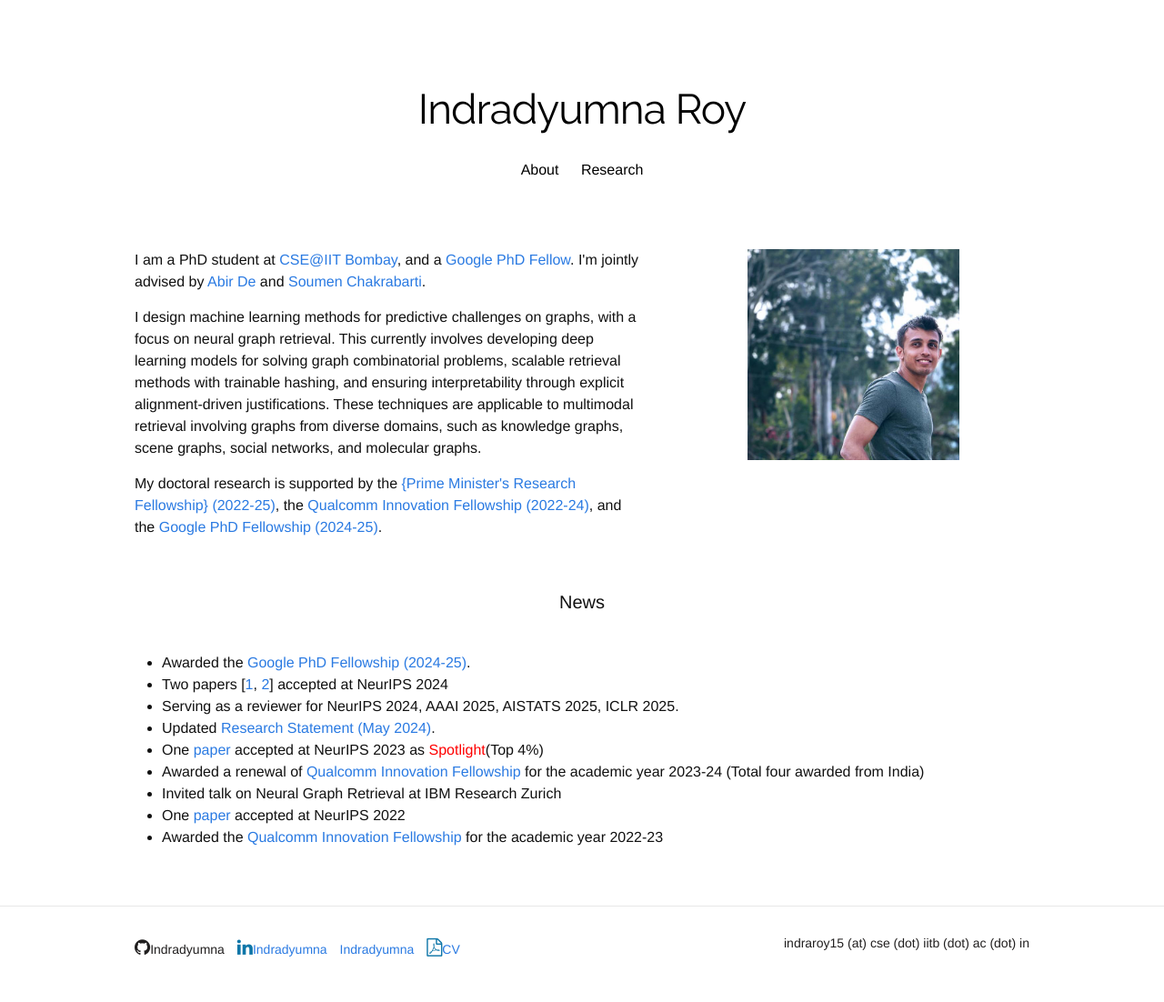
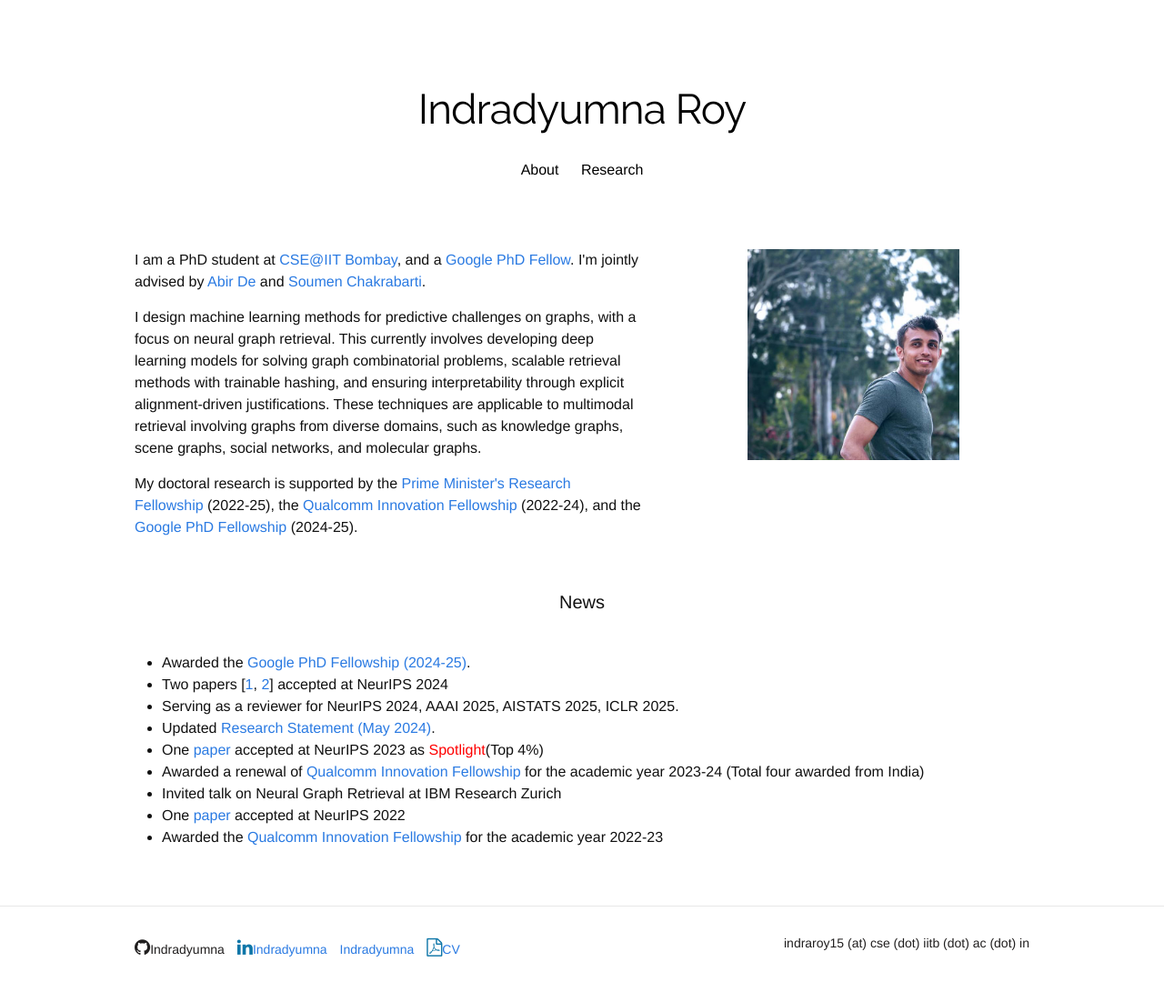
Before and after one commit to Indradyumna/indradyumna.github.io, a Jekyll site: the page built from index.html, in a window 1280 px wide. Shown: the whole page at 91% size. Built offline with Jekyll 4.4.1, drawn with Linux system fonts in a browser that asks for light colours; nearby versions of some CDN libraries; some web fonts are replaced; a style sheet for code colours, icons or effects is not loaded.

```diff
--- a/index.html
+++ b/index.html
@@ -13,9 +13,9 @@ title: "Indradyumna Roy"
 		<p>  I design machine learning methods for predictive challenges on graphs, with a focus on neural graph retrieval. This currently involves developing deep learning models for solving graph combinatorial problems,  scalable retrieval methods with trainable hashing, and ensuring interpretability through explicit alignment-driven justifications.
 These techniques are applicable to multimodal retrieval involving graphs from diverse domains, such as knowledge graphs, scene graphs, social networks, and molecular graphs.</p>
 
-  <p>My doctoral research is supported by the <a href="https://www.pmrf.in/">{Prime Minister's Research Fellowship} (2022-25)</a>,
-  the <a href=https://www.qualcomm.com/research/university-relations/innovation-fellowship/2022-india>Qualcomm Innovation Fellowship (2022-24)</a>, and the
-  <a href=https://research.google/programs-and-events/phd-fellowship/>Google PhD Fellowship (2024-25)</a>.</p>
+  <p>My doctoral research is supported by the <a href="https://www.pmrf.in/">Prime Minister's Research Fellowship</a> (2022-25),
+  the <a href=https://www.qualcomm.com/research/university-relations/innovation-fellowship/2022-india>Qualcomm Innovation Fellowship</a> (2022-24), and the
+  <a href=https://research.google/programs-and-events/phd-fellowship/>Google PhD Fellowship</a> (2024-25).</p>
 
 	</div>
 
```
